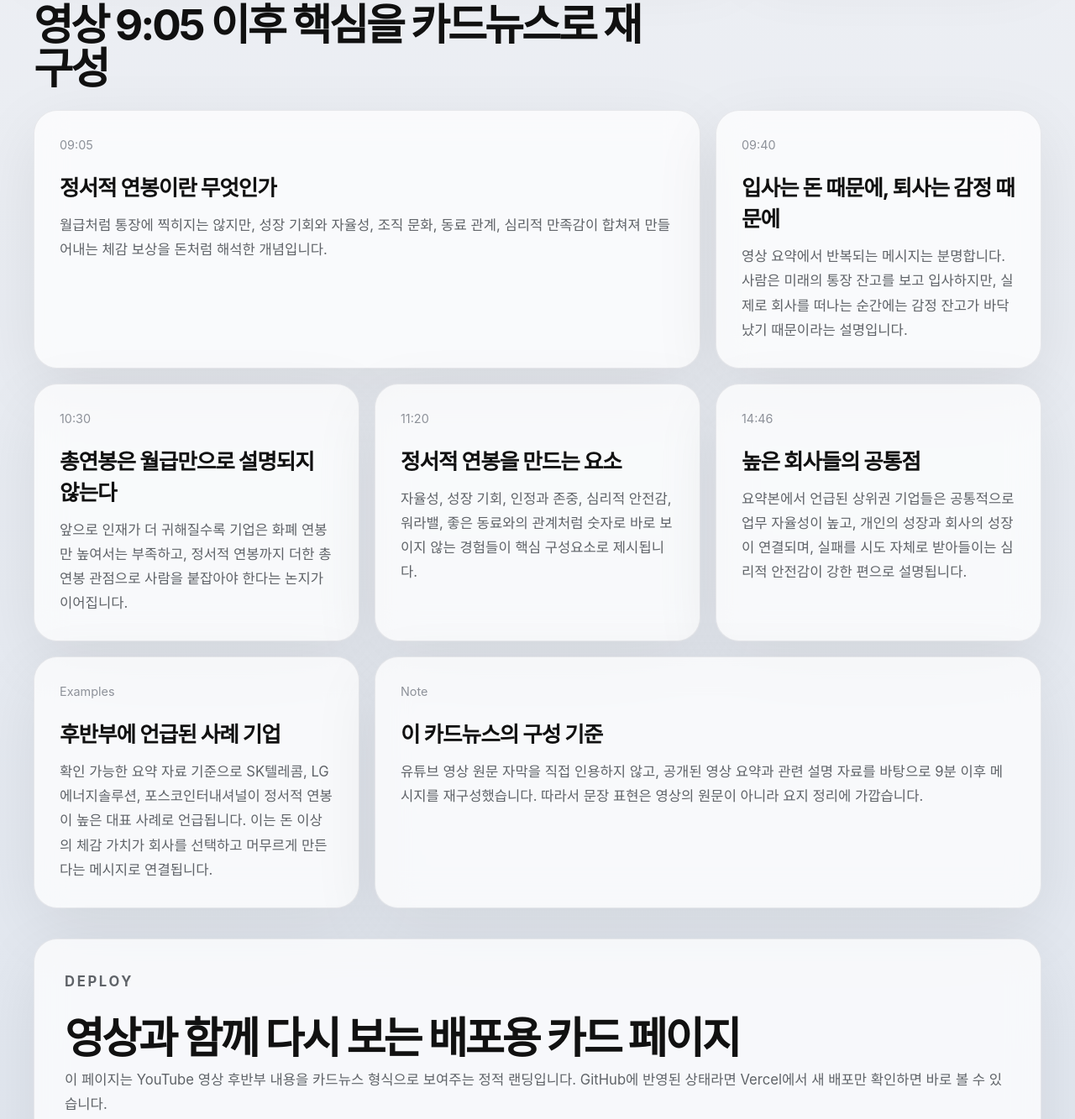
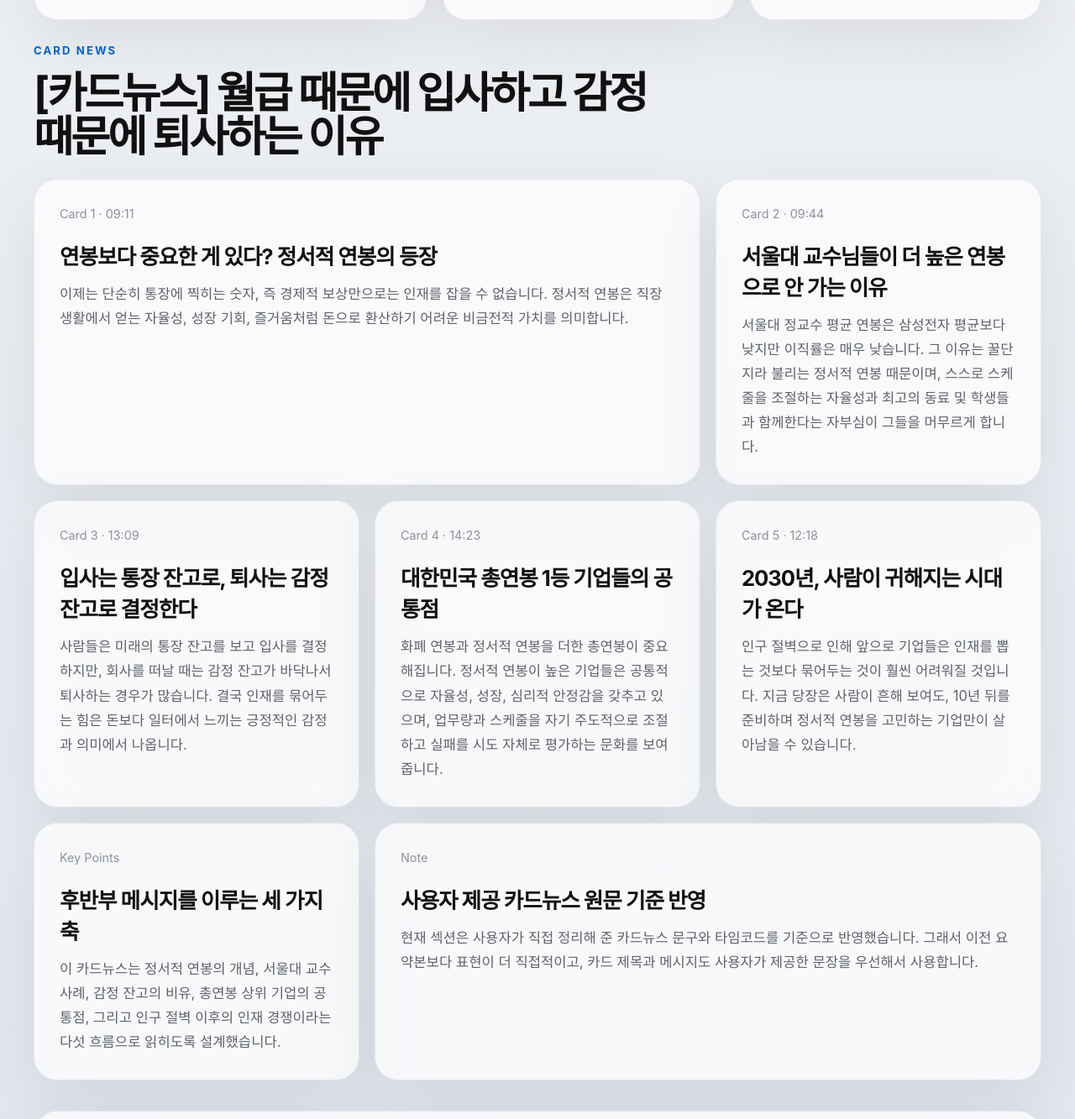
Before and after one commit to ari950505/webpage, a plain HTML site: page index.html in a window 1280 px wide. Shown: the part 1167-2500 px from the top of the page at 84% size. Drawn offline with Linux system fonts and the light colour scheme.

Commit message:
Use provided card news copy

```diff
--- a/index.html
+++ b/index.html
@@ -53,8 +53,9 @@
               애플 홈페이지의 정돈된 리듬감을 참고해 구성한 테스트용 페이지입니다.
               지금은 유튜브 영상
               <strong>9분 이후 핵심 메시지</strong>를 카드뉴스처럼 읽히도록
-              재구성해 두었습니다. 반응형 레이아웃과 라이트 및 다크 모드도 함께
-              반영했습니다.
+              정리해 두었습니다. 사용자가 직접 추출한 카드뉴스 문구와 타임코드를
+              기준으로 반영했고, 반응형 레이아웃과 라이트 및 다크 모드도 함께
+              유지했습니다.
             </p>
             <div class="hero__actions">
               <a class="button button--primary" href="#card-news">카드뉴스 보기</a>
@@ -84,11 +85,11 @@
         <section class="overview" id="overview">
           <article class="overview-card overview-card--wide">
             <p class="section-label">Overview</p>
-            <h2>영상 핵심을 카드 흐름으로 다시 정리</h2>
+            <h2>월급 때문에 입사하고 감정 때문에 퇴사하는 이유</h2>
             <p>
-              9분 이후부터 등장하는 정서적 연봉 이야기와 후반부 사례를 짧은
-              카드 단위로 재배열했습니다. 긴 영상을 다시 틀지 않아도 핵심 흐름을
-              빠르게 훑을 수 있게 구성했습니다.
+              정서적 연봉이라는 개념을 중심으로, 왜 사람들은 높은 연봉보다 더
+              중요한 이유 때문에 남고 떠나는지를 카드뉴스 흐름으로 정리했습니다.
+              영상 후반부 핵심을 한 장씩 읽을 수 있는 형태로 구성했습니다.
             </p>
           </article>
           <article class="overview-card">
@@ -106,71 +107,75 @@
         <section class="highlights" id="card-news">
           <div class="section-heading">
             <p class="section-label">Card News</p>
-            <h2>영상 9:05 이후 핵심을 카드뉴스로 재구성</h2>
+            <h2>[카드뉴스] 월급 때문에 입사하고 감정 때문에 퇴사하는 이유</h2>
           </div>
           <div class="highlight-grid">
             <article class="highlight-card highlight-card--hero">
-              <span class="highlight-card__index">09:05</span>
-              <h3>정서적 연봉이란 무엇인가</h3>
+              <span class="highlight-card__index">Card 1 · 09:11</span>
+              <h3>연봉보다 중요한 게 있다? 정서적 연봉의 등장</h3>
               <p>
-                월급처럼 통장에 찍히지는 않지만, 성장 기회와 자율성, 조직 문화,
-                동료 관계, 심리적 만족감이 합쳐져 만들어내는 체감 보상을 돈처럼
-                해석한 개념입니다.
+                이제는 단순히 통장에 찍히는 숫자, 즉 경제적 보상만으로는 인재를
+                잡을 수 없습니다. 정서적 연봉은 직장 생활에서 얻는 자율성, 성장
+                기회, 즐거움처럼 돈으로 환산하기 어려운 비금전적 가치를
+                의미합니다.
               </p>
             </article>
             <article class="highlight-card">
-              <span class="highlight-card__index">09:40</span>
-              <h3>입사는 돈 때문에, 퇴사는 감정 때문에</h3>
+              <span class="highlight-card__index">Card 2 · 09:44</span>
+              <h3>서울대 교수님들이 더 높은 연봉으로 안 가는 이유</h3>
               <p>
-                영상 요약에서 반복되는 메시지는 분명합니다. 사람은 미래의 통장
-                잔고를 보고 입사하지만, 실제로 회사를 떠나는 순간에는 감정
-                잔고가 바닥났기 때문이라는 설명입니다.
+                서울대 정교수 평균 연봉은 삼성전자 평균보다 낮지만 이직률은 매우
+                낮습니다. 그 이유는 꿀단지라 불리는 정서적 연봉 때문이며, 스스로
+                스케줄을 조절하는 자율성과 최고의 동료 및 학생들과 함께한다는
+                자부심이 그들을 머무르게 합니다.
               </p>
             </article>
             <article class="highlight-card">
-              <span class="highlight-card__index">10:30</span>
-              <h3>총연봉은 월급만으로 설명되지 않는다</h3>
+              <span class="highlight-card__index">Card 3 · 13:09</span>
+              <h3>입사는 통장 잔고로, 퇴사는 감정 잔고로 결정한다</h3>
               <p>
-                앞으로 인재가 더 귀해질수록 기업은 화폐 연봉만 높여서는 부족하고,
-                정서적 연봉까지 더한 총연봉 관점으로 사람을 붙잡아야 한다는
-                논지가 이어집니다.
+                사람들은 미래의 통장 잔고를 보고 입사를 결정하지만, 회사를 떠날
+                때는 감정 잔고가 바닥나서 퇴사하는 경우가 많습니다. 결국 인재를
+                묶어두는 힘은 돈보다 일터에서 느끼는 긍정적인 감정과 의미에서
+                나옵니다.
               </p>
             </article>
             <article class="highlight-card">
-              <span class="highlight-card__index">11:20</span>
-              <h3>정서적 연봉을 만드는 요소</h3>
+              <span class="highlight-card__index">Card 4 · 14:23</span>
+              <h3>대한민국 총연봉 1등 기업들의 공통점</h3>
               <p>
-                자율성, 성장 기회, 인정과 존중, 심리적 안전감, 워라밸, 좋은
-                동료와의 관계처럼 숫자로 바로 보이지 않는 경험들이 핵심
-                구성요소로 제시됩니다.
+                화폐 연봉과 정서적 연봉을 더한 총연봉이 중요해집니다. 정서적
+                연봉이 높은 기업들은 공통적으로 자율성, 성장, 심리적 안정감을
+                갖추고 있으며, 업무량과 스케줄을 자기 주도적으로 조절하고 실패를
+                시도 자체로 평가하는 문화를 보여줍니다.
               </p>
             </article>
             <article class="highlight-card">
-              <span class="highlight-card__index">14:46</span>
-              <h3>높은 회사들의 공통점</h3>
+              <span class="highlight-card__index">Card 5 · 12:18</span>
+              <h3>2030년, 사람이 귀해지는 시대가 온다</h3>
               <p>
-                요약본에서 언급된 상위권 기업들은 공통적으로 업무 자율성이 높고,
-                개인의 성장과 회사의 성장이 연결되며, 실패를 시도 자체로
-                받아들이는 심리적 안전감이 강한 편으로 설명됩니다.
+                인구 절벽으로 인해 앞으로 기업들은 인재를 뽑는 것보다 묶어두는
+                것이 훨씬 어려워질 것입니다. 지금 당장은 사람이 흔해 보여도,
+                10년 뒤를 준비하며 정서적 연봉을 고민하는 기업만이 살아남을 수
+                있습니다.
               </p>
             </article>
             <article class="highlight-card">
-              <span class="highlight-card__index">Examples</span>
-              <h3>후반부에 언급된 사례 기업</h3>
+              <span class="highlight-card__index">Key Points</span>
+              <h3>후반부 메시지를 이루는 세 가지 축</h3>
               <p>
-                확인 가능한 요약 자료 기준으로 SK텔레콤, LG에너지솔루션,
-                포스코인터내셔널이 정서적 연봉이 높은 대표 사례로 언급됩니다.
-                이는 돈 이상의 체감 가치가 회사를 선택하고 머무르게 만든다는
-                메시지로 연결됩니다.
+                이 카드뉴스는 정서적 연봉의 개념, 서울대 교수 사례, 감정 잔고의
+                비유, 총연봉 상위 기업의 공통점, 그리고 인구 절벽 이후의 인재
+                경쟁이라는 다섯 흐름으로 읽히도록 설계했습니다.
               </p>
             </article>
             <article class="highlight-card highlight-card--note">
               <span class="highlight-card__index">Note</span>
-              <h3>이 카드뉴스의 구성 기준</h3>
+              <h3>사용자 제공 카드뉴스 원문 기준 반영</h3>
               <p>
-                유튜브 영상 원문 자막을 직접 인용하지 않고, 공개된 영상 요약과
-                관련 설명 자료를 바탕으로 9분 이후 메시지를 재구성했습니다.
-                따라서 문장 표현은 영상의 원문이 아니라 요지 정리에 가깝습니다.
+                현재 섹션은 사용자가 직접 정리해 준 카드뉴스 문구와 타임코드를
+                기준으로 반영했습니다. 그래서 이전 요약본보다 표현이 더 직접적이고,
+                카드 제목과 메시지도 사용자가 제공한 문장을 우선해서 사용합니다.
               </p>
             </article>
           </div>
@@ -212,9 +217,8 @@
               </a>
             </div>
             <p class="source-note">
-              Source summary: YouTube video timeline shared in public snippets,
-              a public blog summary of the interview, and a public book
-              description related to the same concept.
+              Based on the card-news text and timestamps provided directly by
+              the user from the YouTube video.
             </p>
           </div>
         </section>
```
